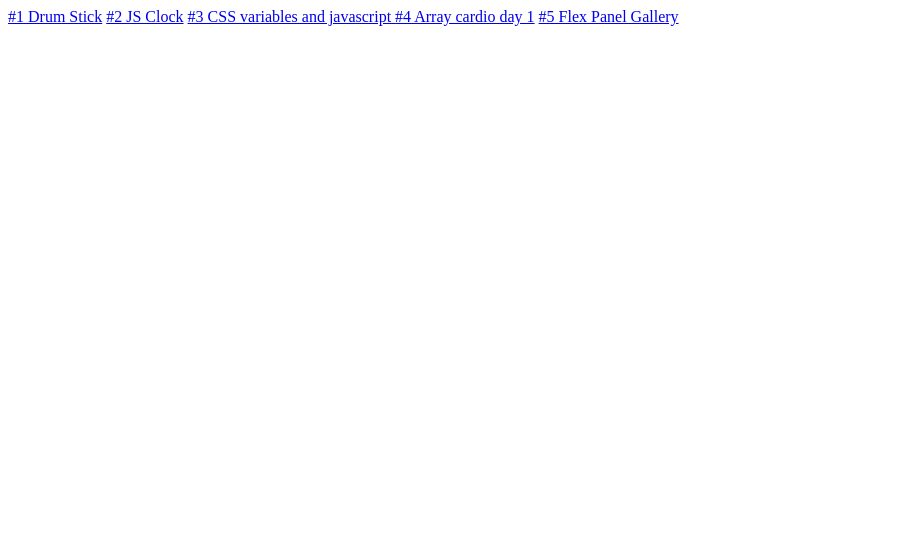
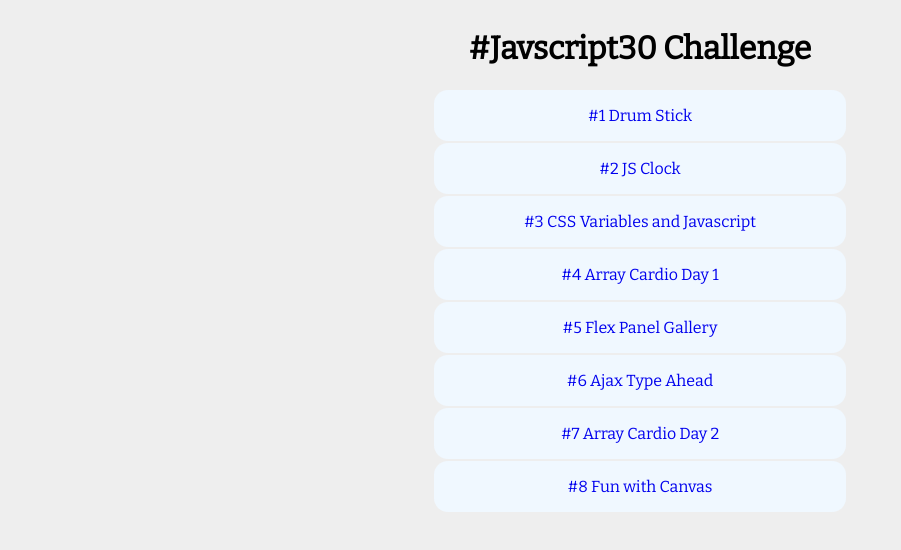
Before and after one commit to shahidcodes/javascript30, a plain HTML site: page index.html in a window 1280 px wide. Shown: the whole page, without its empty margins (0-901 px from the left). Drawn offline with nearby package versions, Linux system fonts and the light colour scheme.

Commit message:
index page

```diff
--- a/index.html
+++ b/index.html
@@ -4,15 +4,52 @@
     <meta charset="UTF-8" />
     <meta name="viewport" content="width=device-width, initial-scale=1.0" />
     <meta http-equiv="X-UA-Compatible" content="ie=edge" />
+    <link
+      href="https://fonts.googleapis.com/css?family=Bitter"
+      rel="stylesheet"
+    />
     <title>JS30</title>
+    <style>
+      * {
+        font-family: "Bitter", serif;
+      }
+      body {
+        background: #eeeeee;
+      }
+      .container {
+        display: flex;
+        justify-content: center;
+        align-items: center;
+        flex-direction: column;
+      }
+      a {
+        padding: 1em;
+        border-radius: 14px;
+        margin: 1px;
+        text-align: center;
+        background-color: aliceblue;
+        width: 30%;
+        display: block;
+        text-decoration: none;
+      }
+      a:visited {
+        color: blue;
+      }
+    </style>
   </head>
   <body>
-    <a href="01-drum-stick/index.html">#1 Drum Stick</a>
-    <a href="02-js-clock/">#2 JS Clock</a>
-    <a href="03-css-variables-and-js/index.html">
-      #3 CSS variables and javascript
-    </a>
-    <a href="04-array-cardio-day-1/index.html">#4 Array cardio day 1</a>
-    <a href="05-flex-panel-gallery/index.html">#5 Flex Panel Gallery</a>
+    <div class="container">
+      <h1>#Javscript30 Challenge</h1>
+      <a href="01-drum-stick/index.html">#1 Drum Stick</a>
+      <a href="02-js-clock/">#2 JS Clock</a>
+      <a href="03-css-variables-and-js/index.html">
+        #3 CSS Variables and Javascript
+      </a>
+      <a href="04-array-cardio-day-1/index.html">#4 Array Cardio Day 1</a>
+      <a href="05-flex-panel-gallery/index.html">#5 Flex Panel Gallery</a>
+      <a href="06-ajax-type-ahead/index.html">#6 Ajax Type Ahead</a>
+      <a href="07-array-cardio-day-2/">#7 Array Cardio Day 2</a>
+      <a href="08-fun-with-canvas/index.html">#8 Fun with Canvas</a>
+    </div>
   </body>
 </html>
```
